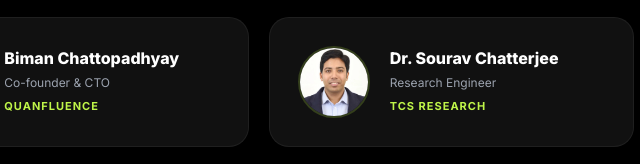
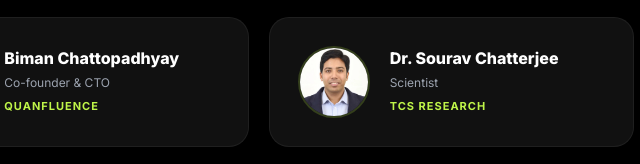
Before and after one commit to shashankg687/what-qi-wants, a website: page index.html in a window 1280 px wide. Shown: the part 4188-4352 px from the top of the page, 574-1214 px from the left. Drawn offline with Linux system fonts and the light colour scheme; some packages are replaced by stand-ins of ours; a script that the page names is missing.

Commit message:
docs: update Dr. Sourav Chatterjee's designation to Scientist on the landing page

```diff
--- a/index.html
+++ b/index.html
@@ -914,7 +914,7 @@
                 <img class="avatar" src="assets/photos/sourav_tcs.jpg" alt="Dr. Sourav Chatterjee">
                 <div class="info">
                     <h3>Dr. Sourav Chatterjee</h3>
-                    <div class="role">Research Engineer</div>
+                    <div class="role">Scientist</div>
                     <div class="org">TCS Research</div>
                 </div>
             </a>
```
